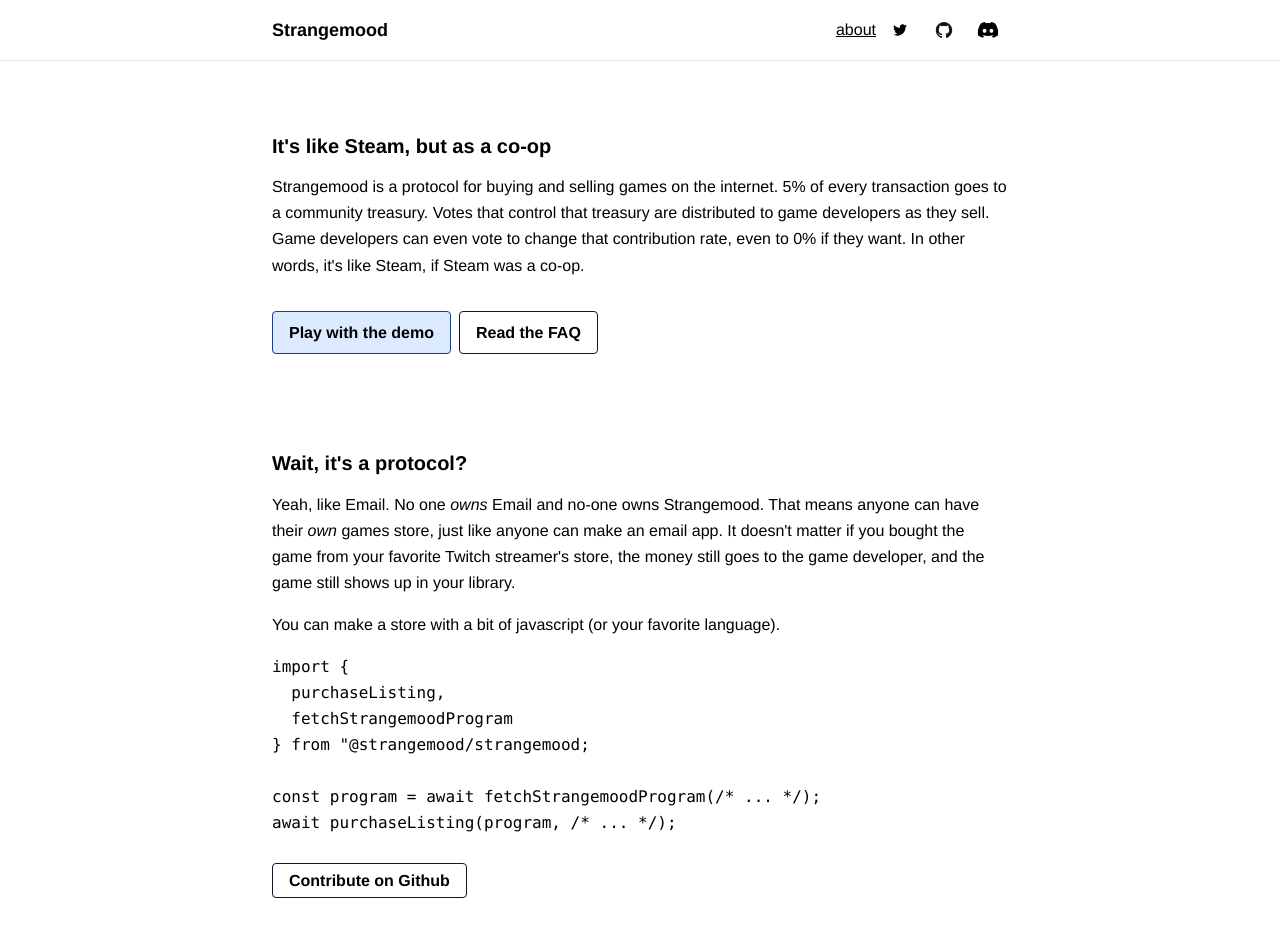
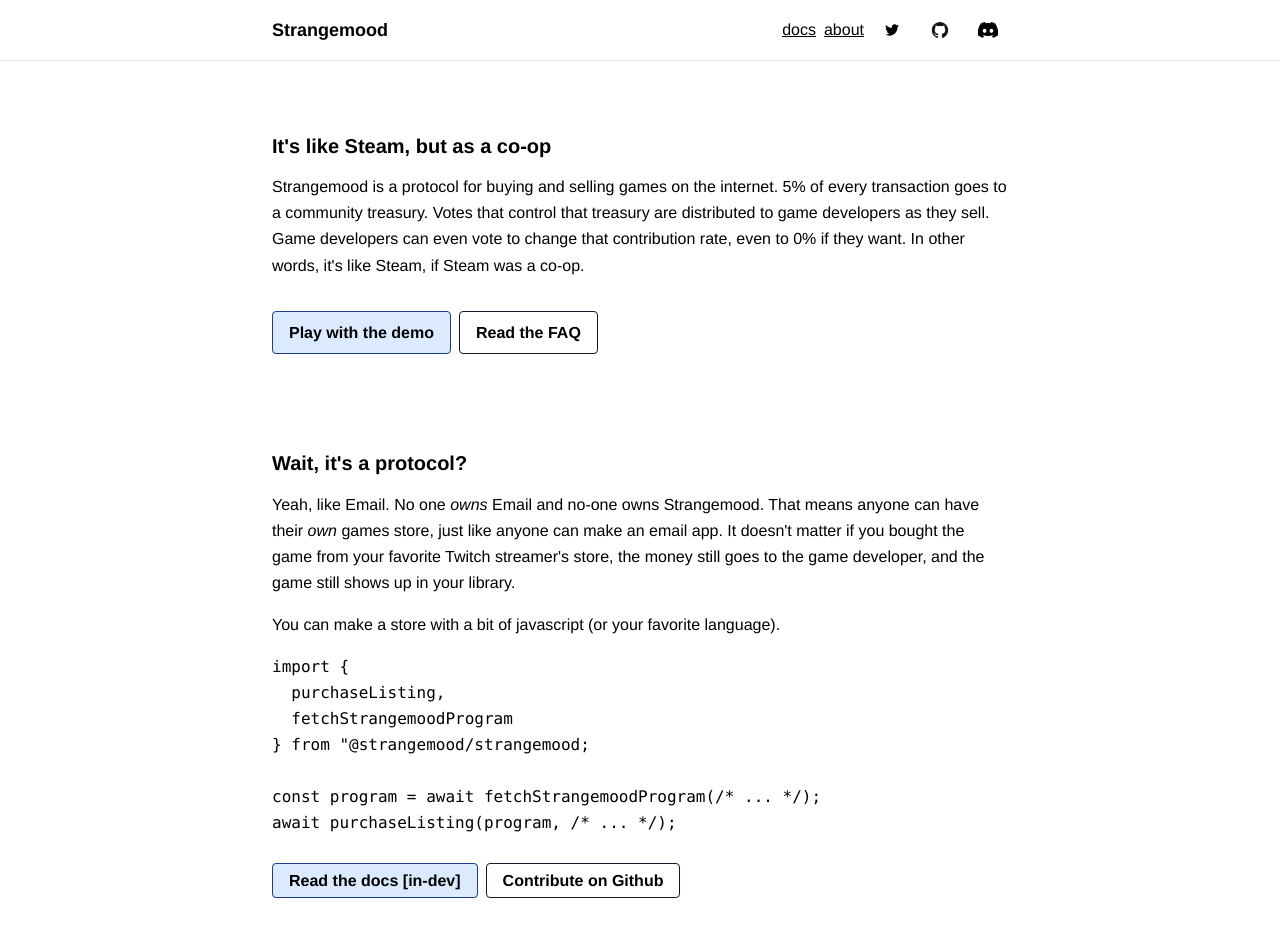
Before and after one commit to strangemoodfoundation/strangemood.org, a Next.js app: page / in a window 1280 px wide. Shown: the top 952 px of the page. Built offline with nearby package versions, Linux system fonts and the light colour scheme.

Commit message:
add docs to website

```diff
--- a/components/Layout.tsx
+++ b/components/Layout.tsx
@@ -4,20 +4,27 @@
   return (
     <div>
       <div className="border-b">
-        <nav className="px-4 pt-4 pb-4 mx-auto max-w-3xl flex flex-flex items-center justify-between">
+        <nav className="px-4 pt-4 gap-1 pb-4 mx-auto max-w-3xl flex flex-flex items-center justify-between">
           <Link href="/">
             <a className="font-bold hover:opacity-50 text-center sm:text-lg text-sm m-0 p-0">
               Strangemood
             </a>
           </Link>
 
-          <div className="flex gap-1 items-center">
+          <div className="flex gap-2 items-center">
+            <a
+              href="https://docs.strangemood.org"
+              className="underline hover:opacity-50  sm:text-base text-sm"
+            >
+              docs
+            </a>
             <a
               href="/posts/about"
               className="underline hover:opacity-50  sm:text-base text-sm"
             >
               about
             </a>
+
             <a
               target={"_blank"}
               href="https://twitter.com/strangemoodorg"
--- a/pages/_app.tsx
+++ b/pages/_app.tsx
@@ -7,7 +7,7 @@
   return (
     <>
       <Head>
-        <title>Strangemood </title>
+        <title>Strangemood | a decentralized game store</title>
       </Head>
       <Component {...pageProps} />
       <Script
--- a/pages/index.tsx
+++ b/pages/index.tsx
@@ -86,6 +86,9 @@
 `}</pre>
 
           <div className="mt-8">
+            <PrimaryLink href="https://docs.strangemood.org" className="mr-2">
+              Read the docs [in-dev]
+            </PrimaryLink>
             <MinorLink href="https://github.com/strangemoodfoundation/strangemood">
               Contribute on Github
             </MinorLink>
--- a/pages/posts/[slug].tsx
+++ b/pages/posts/[slug].tsx
@@ -4,7 +4,6 @@
 import { serialize } from "next-mdx-remote/serialize";
 
 import Head from "next/head";
-import Link from "next/link";
 import path from "path";
 import Layout from "../../components/Layout";
 import { postFilePaths, POSTS_PATH } from "../../utils/mdxUtils";
```
